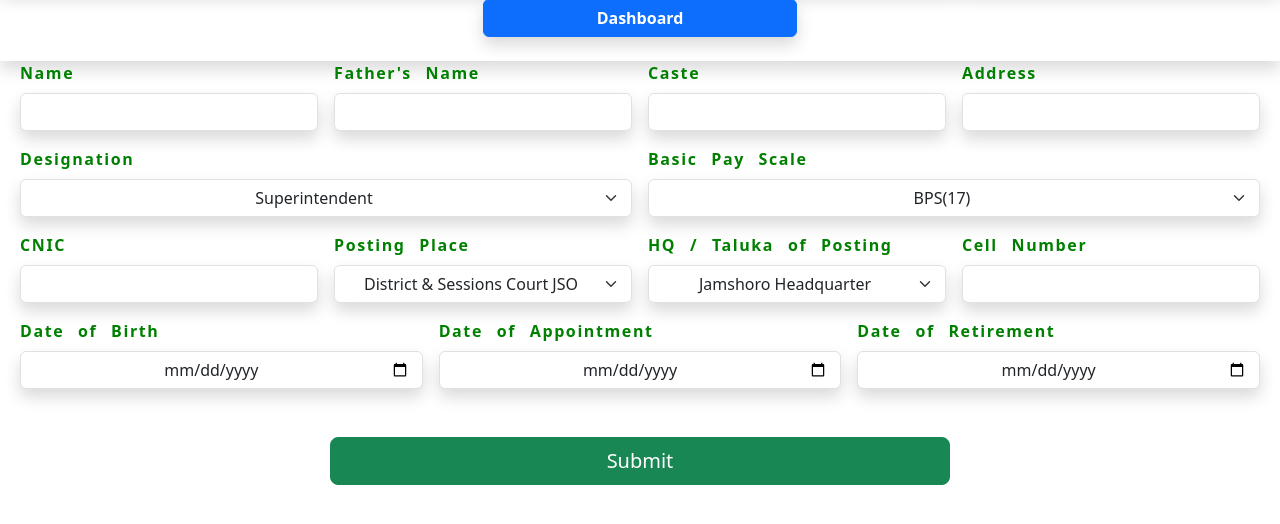
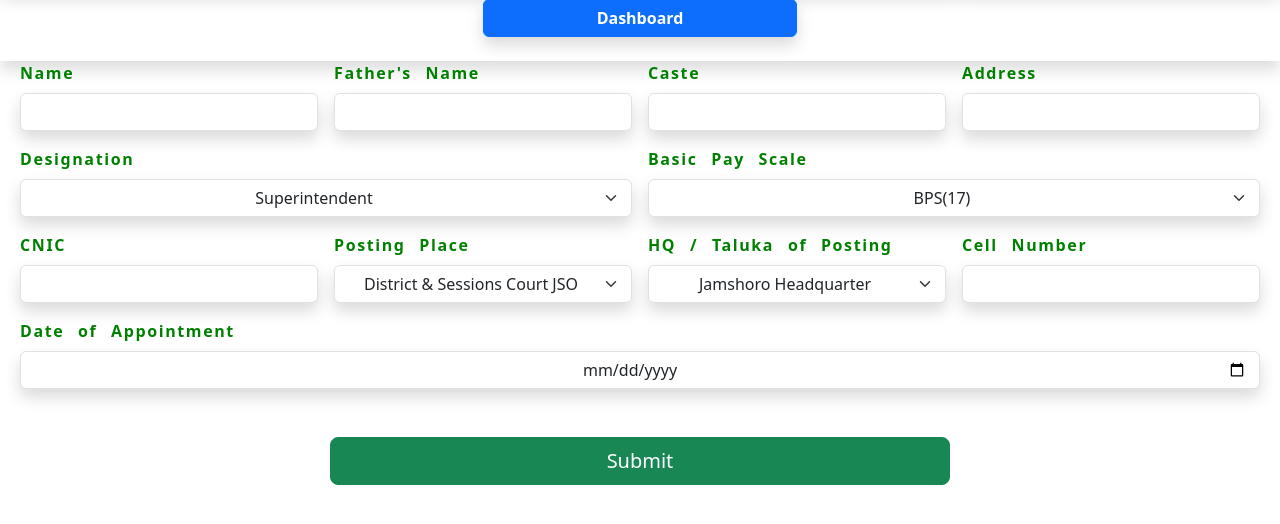
Before and after one commit to xeeshaunali/empl, a PHP site: page /one/addEmployee.php in a window 1280 px wide. Shown: the part 82-606 px from the top of the page. Run offline with PHP 8.4, Linux system fonts and the light colour scheme; a user stored in the database is signed in.

Commit message:
Working on Employee Management System

```diff
--- a/addEmployee.php
+++ b/addEmployee.php
@@ -171,7 +171,7 @@ else
       <!-- <option value="Kotri">Kotri</option>       -->
       <option value="Manjhand">Manjhand</option>
       <option value="Sehwan">Sehwan</option>
-      <option value="NILL">Nill</option>
+      <!-- <option value="NILL">Nill</option> -->
     </select>
   </div>
 
@@ -185,20 +185,20 @@ else
     <input type="date" class="form-control text-center shadow rounded" name="datedisposal" id="date">
   </div> -->
 
-  <div class="col-md-4">
+  <!-- <div class="col-md-4">
     <label for="date" class="form-label">Date of Birth</label>
     <input type="date" class="form-control text-center shadow rounded" name="dob" id="date">
-  </div>
+  </div> -->
 
-  <div class="col-md-4">
+  <div class="col-md-4 col-xl-12 col-sm-12">
     <label for="date" class="form-label">Date of Appointment</label>
     <input type="date" class="form-control text-center shadow rounded" name="doa" id="date">
   </div>
 
-  <div class="col-md-4">
+  <!-- <div class="col-md-4">
     <label for="date" class="form-label">Date of Retirement</label>
     <input type="date" class="form-control text-center shadow rounded" name="dor" id="date">
-  </div>
+  </div> -->
 
   <!-- <div class="col-md-3">
     <label for="status" class="form-label">CTC Status</label>
--- a/save.php
+++ b/save.php
@@ -42,7 +42,7 @@ if($con == false){
     // $ps            = $_POST['ps'];
 
 
-    $query = "UPDATE employee SET name='$name', fname='$fname',  posting='$posting', designation='$designation', taluka='$taluka' WHERE id=$id";
+    $query = "UPDATE employee SET name='$name', fname='$fname',  posting='$posting', designation = '$designation',  taluka='$taluka' WHERE id=$id";
     $result = $con->query($query);
 
 
```
